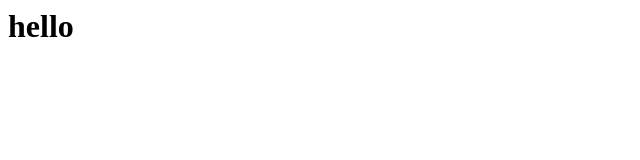
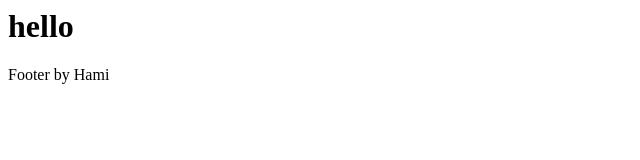
Before and after one commit to TAHA13910303/taklif, a plain HTML site: page index.html in a window 1280 px wide. Shown: the full height of the page, 0-640 px from the left. Drawn offline with Linux system fonts and the light colour scheme.

Commit message:
Add footer

```diff
--- a/index.html
+++ b/index.html
@@ -1 +1,4 @@
 <h1>hello</h1>
+<footer>
+    Footer by Hami
+</footer>
```
